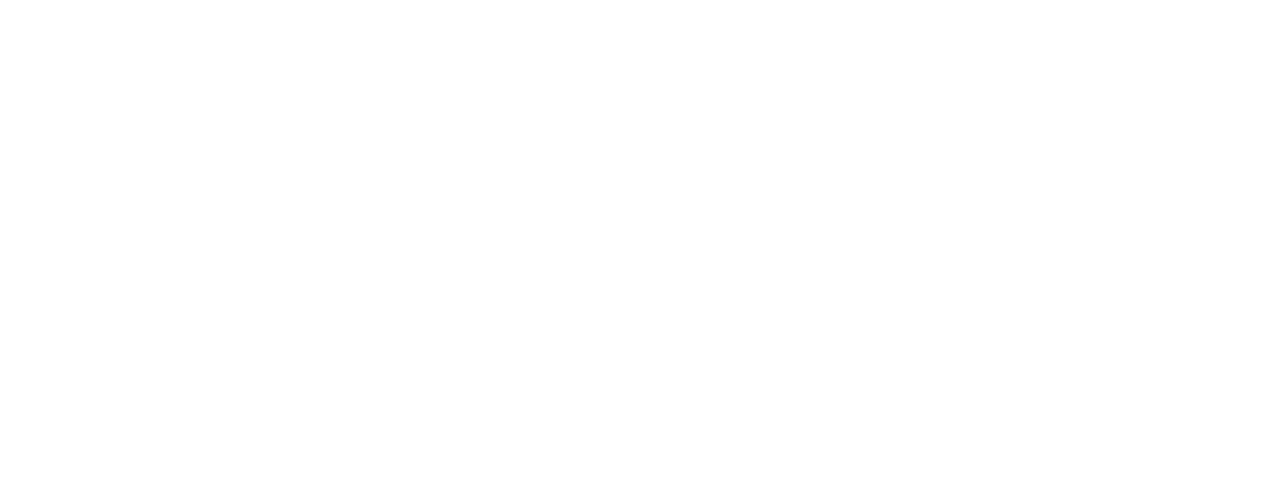
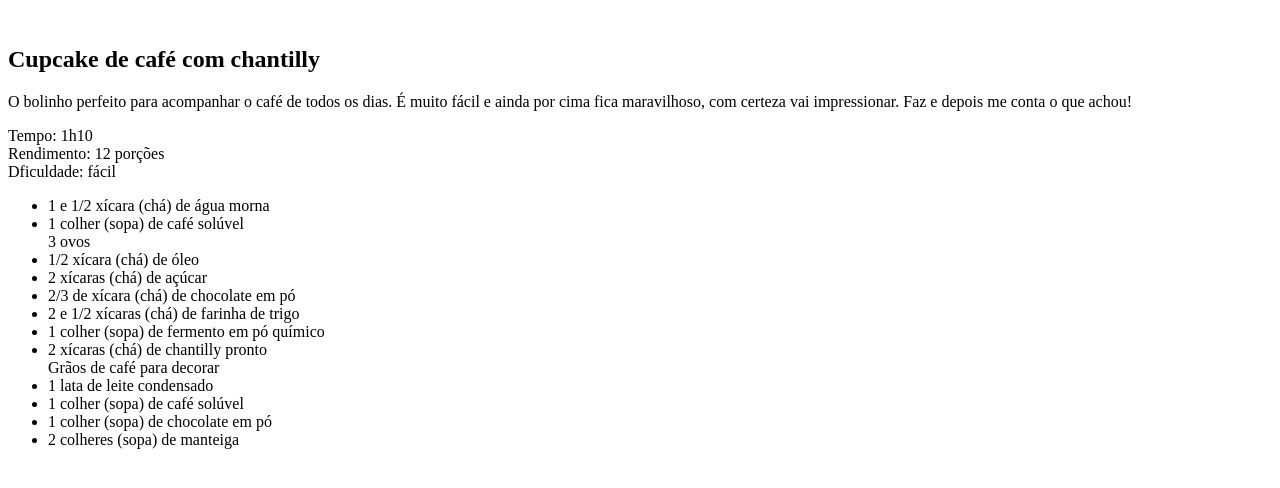
Before and after one commit to antonio-cod/Receita, a plain HTML site: page index.html in a window 1280 px wide. Drawn offline with Linux system fonts and the light colour scheme.

Commit message:
Feat(Estrutura HTML)

```diff
--- a/index.html
+++ b/index.html
@@ -1,11 +1,51 @@
 <!DOCTYPE html>
 <html lang="en">
+
 <head>
   <meta charset="UTF-8">
   <meta name="viewport" content="width=device-width, initial-scale=1.0">
   <title>Document</title>
 </head>
+
 <body>
+  <div id="page">
+    <img src="" alt="" />
 
+    <main>
+      <section id="about">
+        <h1>Cupcake de café com chantilly</h1>
+        <p>
+          O bolinho perfeito para acompanhar o café de todos os dias.
+          É muito fácil e ainda por cima fica maravilhoso, com certeza
+          vai impressionar. Faz e depois me conta o que achou!
+        </p>
+
+        <p>
+          Tempo: 1h10 <br>
+          Rendimento: 12 porções <br>
+          Dficuldade: fácil
+        </p>
+      </section>
+      <section id="ingredients">
+        <ul>
+          <li> 1 e 1/2 xícara (chá) de água morna </li>
+          <li> 1 colher (sopa) de café solúvel </li>
+            3 ovos
+          <li> 1/2 xícara (chá) de óleo </li>
+          <li> 2 xícaras (chá) de açúcar </li>
+          <li> 2/3 de xícara (chá) de chocolate em pó </li>
+          <li> 2 e 1/2 xícaras (chá) de farinha de trigo </li>
+          <li> 1 colher (sopa) de fermento em pó químico </li>
+          <li> 2 xícaras (chá) de chantilly pronto </li>
+            Grãos de café para decorar
+          <li> 1 lata de leite condensado </li>
+          <li> 1 colher (sopa) de café solúvel </li>
+          <li> 1 colher (sopa) de chocolate em pó </li>
+          <li> 2 colheres (sopa) de manteiga </li>
+        </ul>
+      </section>
+    </main>
+  </div>
 </body>
+
 </html>
```
